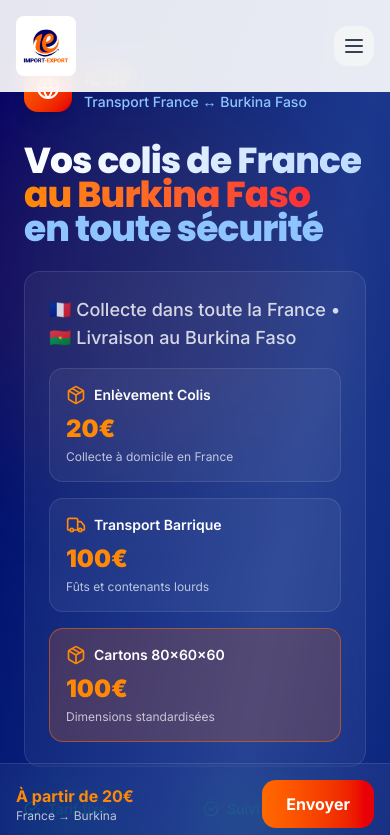
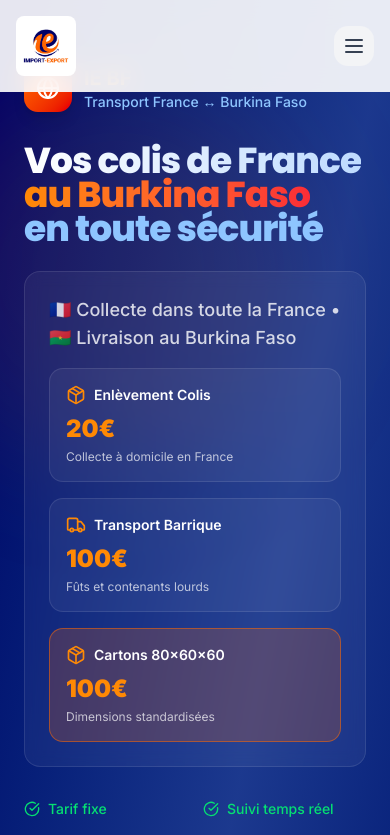
Before and after one commit to BAGUIAN01/import-export-bf, a Next.js app: page / in a window 390 px wide. Shown: the top 835 px of the page. Built offline with nearby package versions, Linux system fonts and the light colour scheme.

Commit message:
feat: services page finish

```diff
--- a/src/components/modules/home/hero.jsx
+++ b/src/components/modules/home/hero.jsx
@@ -279,18 +279,6 @@ export default function Hero() {
           </div>
         </div>
 
-        {/* Bottom CTA Bar */}
-        <div className="fixed bottom-0 left-0 right-0 bg-white/[0.05] backdrop-blur-xl border-t border-white/10 p-4 z-50 lg:hidden">
-          <div className="flex items-center justify-between max-w-sm mx-auto">
-            <div>
-              <div className="text-orange-400 font-bold">À partir de 20€</div>
-              <div className="text-white/70 text-xs">France → Burkina</div>
-            </div>
-            <button className="bg-gradient-to-r from-orange-500 to-red-600 text-white px-6 py-3 rounded-xl font-bold">
-              Envoyer
-            </button>
-          </div>
-        </div>
 
         {/* Scroll Indicator */}
         <div className="absolute bottom-8 left-1/2 transform -translate-x-1/2 hidden lg:block">
```
